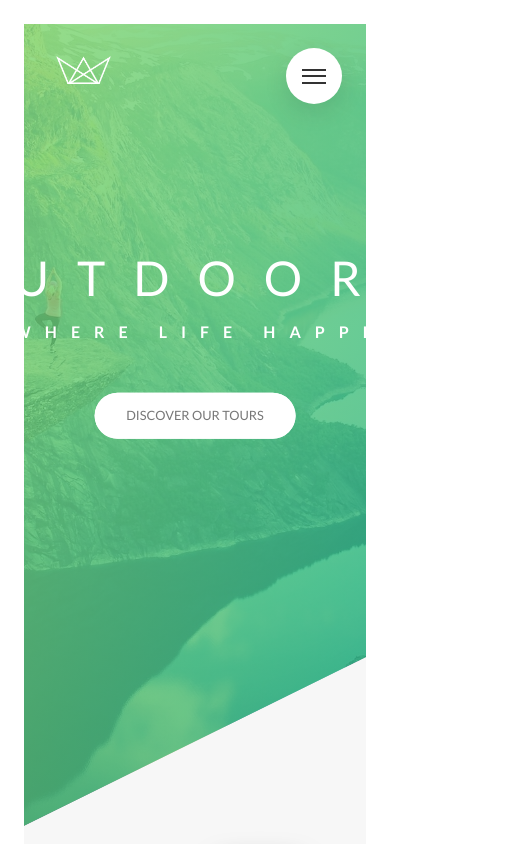
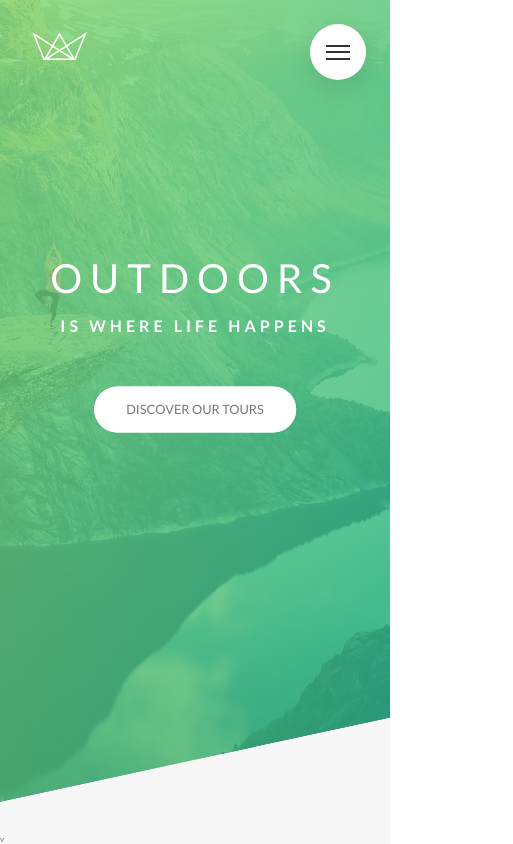
Before and after one commit to Guilllemain/natours, a website: page index.html in a window 390 px wide. Shown: the top 844 px of the page, 513 px wide, since content can reach past the window. Drawn offline with nearby package versions, Linux system fonts and the light colour scheme; files that its build step writes are made by us from their sources.

Commit message:
WIP media queries

```diff
--- a/scss/base/_base.scss
+++ b/scss/base/_base.scss
@@ -23,4 +23,9 @@ html {
 
 body {
     box-sizing: border-box;
+    padding: 3rem;
+
+    @include screen(small) {
+    	padding: 0;
+    }
 }
--- a/scss/base/_typography.scss
+++ b/scss/base/_typography.scss
@@ -3,7 +3,6 @@ body {
     font-weight: 400;
     line-height: 1.7;
     color: $color-grey-dark;
-    padding: 3rem;
 }
 
 .heading-primary {
@@ -11,6 +10,7 @@ body {
     text-transform: uppercase;
     backface-visibility: hidden; // remove the small shacking at the end of the animation
     margin-bottom: 6rem;
+
 
     &--main {
         display: block;
@@ -20,6 +20,11 @@ body {
         animation-name: moveInLeft;
         animation-duration: 1s;
         animation-timing-function: ease-out;
+
+        @include screen(xs) {
+            font-size: 5rem;
+            letter-spacing: 1rem;
+        }
     }
 
     &--sub {
@@ -28,6 +33,10 @@ body {
         font-weight: 700;
         letter-spacing: 1.75rem;
         animation: moveInRight 1s ease-out;
+
+        @include screen(xs) {
+            letter-spacing: .5rem;
+        }
     }
 }
 
@@ -41,6 +50,14 @@ body {
     -webkit-background-clip: text;
     color: transparent;
     transition: all .2s;
+
+    @include screen(small) {
+        font-size: 3rem;
+    }
+
+    @include screen(xs) {
+        font-size: 2.5rem;
+    }
 
     &:hover {
         transform: skewY(2deg) skewX(15deg);
--- a/scss/layout/_footer.scss
+++ b/scss/layout/_footer.scss
@@ -3,6 +3,10 @@
 	padding: 10rem 0;
 	font-size: 1.4rem;
 	color: $color-grey-lighter;
+
+	@include screen(small) {
+	    padding: 8rem 0;
+	}
 
 
 	&__logo-box {
--- a/scss/layout/_grid.scss
+++ b/scss/layout/_grid.scss
@@ -2,6 +2,11 @@
 	display: flex;
 	max-width: $grid-width;
 	margin: 0 auto;
+
+	@include screen(small) {
+        flex-direction: column;
+        max-width: 50rem;
+    }
 
 	&:not(:last-child) {
         margin-bottom: $gutter-horizontal;
@@ -30,4 +35,15 @@
 			margin-right: $gutter-vertical;
 		}
 	}
+
+	[class^="col-"] {
+		@include screen(small) {
+	        width: 100%;
+
+	        &:not(:last-child) {
+				margin-right: 0;
+				margin-bottom: 6rem;
+			}
+	    }
+	}
 }
--- a/scss/layout/_header.scss
+++ b/scss/layout/_header.scss
@@ -5,6 +5,11 @@
     background-position: top;
     -webkit-clip-path: polygon(0 0, 100% 0, 100% 75vh, 0% 100%);
     clip-path: polygon(0 0, 100% 0, 100% 75vh, 0% 100%);
+
+    @include screen(xs) {
+        -webkit-clip-path: polygon(0 0, 100% 0, 100% 85vh, 0% 100%);
+        clip-path: polygon(0 0, 100% 0, 100% 85vh, 0% 100%);
+    }
 
     &__logo-box {
         position: relative;
--- a/scss/layout/_nav.scss
+++ b/scss/layout/_nav.scss
@@ -42,6 +42,16 @@
 		border-radius: 50%;
 		z-index: 200;
 		box-shadow: 0 1rem 3rem rgba(0, 0, 0, .1);
+
+		@include screen(small) {
+		    top: 4rem;
+		    right: 4rem;
+		}
+
+		@include screen(xs) {
+		    top: 3rem;
+		    right: 3rem;
+		}
 	}
 
 	&__button:hover &__icon {
@@ -63,6 +73,16 @@
 		background-image: radial-gradient($color-primary-light, $color-primary-dark);
 		z-index: 100;
 		transition: all .8s cubic-bezier(0.86, 0, 0.07, 1);
+
+		@include screen(small) {
+		    top: 4.5rem;
+		    right: 4.5rem;
+		}
+
+		@include screen(xs) {
+		    top: 3.5rem;
+		    right: 3.5rem;
+		}
 	}
 
 	&__navigation {
```
